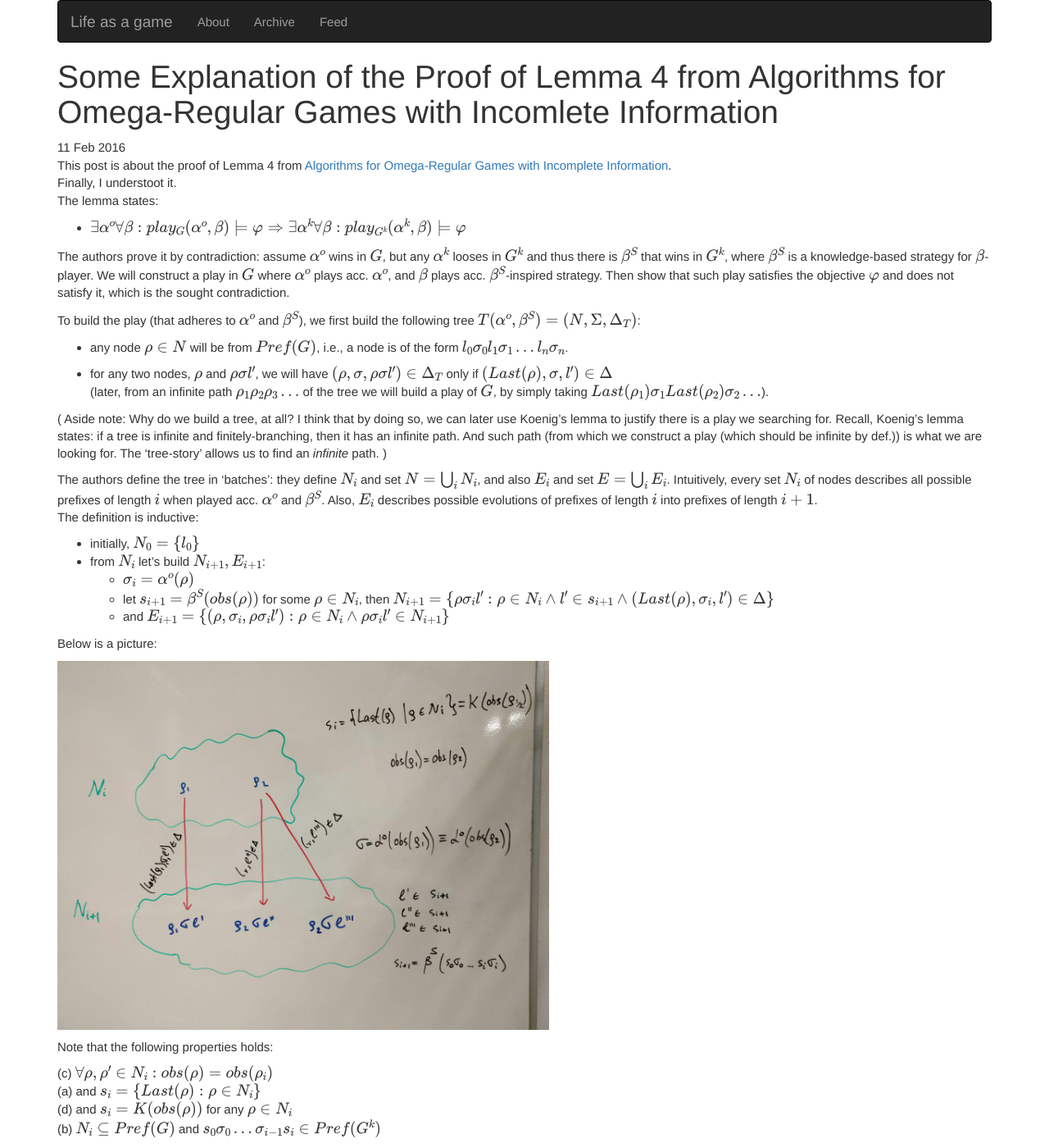
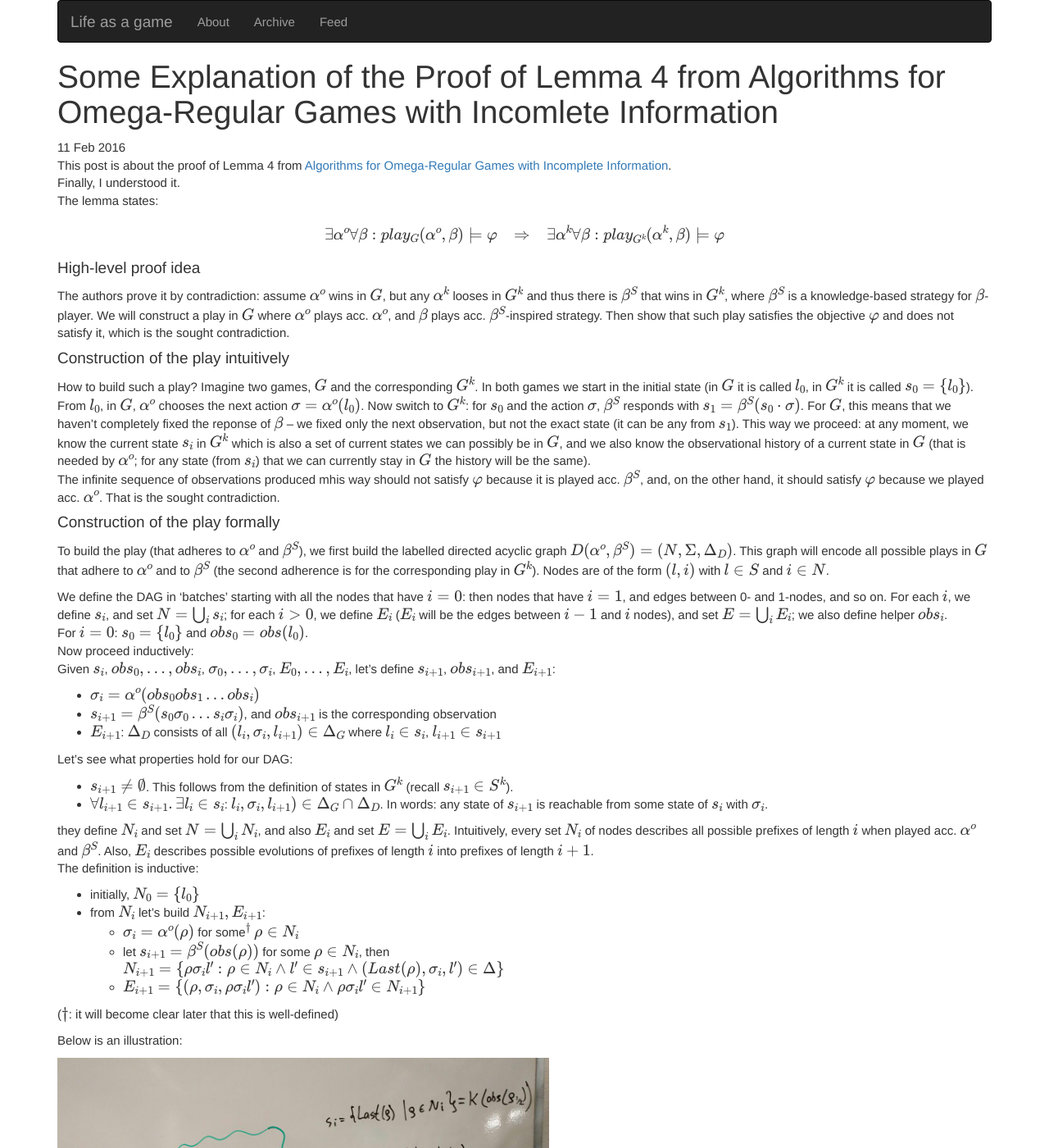
Before and after one commit to 5nizza/5nizza.github.io, a Jekyll site: the page built from _posts/2016-02-11-note-2-on-knowledge-subset-construction-for-partial-info-games.md, in a window 1280 px wide and 1400 px high. Shown: the whole window at 82% size. Built offline with Jekyll 4.4.1, drawn with Linux system fonts in a browser that asks for light colours; nearby versions of some CDN libraries; formulas are drawn with MathJax 3; comment, search, counter and statistics services are not loaded; some of the changed text lies outside the part shown.

Commit message:
checkpoint

```diff
--- a/_posts/2016-02-11-note-2-on-knowledge-subset-construction-for-partial-info-games.md
+++ b/_posts/2016-02-11-note-2-on-knowledge-subset-construction-for-partial-info-games.md
@@ -4,13 +4,14 @@ layout: post
 ---
 
 This post is about the proof of Lemma 4 from [Algorithms for Omega-Regular Games with Incomplete Information](http://www.eecs.berkeley.edu/Pubs/TechRpts/2006/EECS-2006-89.pdf).
-Finally, I understoot it.
+Finally, I understood it.
 The lemma states:
 
-- $\exists \alpha^o \forall \beta: play_G(\alpha^o,\beta) \models \varphi
-  \Rightarrow
-  \exists \alpha^k \forall \beta: play_{G^k}(\alpha^k,\beta) \models \varphi$
+ $$\exists \alpha^o \forall \beta: play_G(\alpha^o,\beta) \models \varphi
+  \ \ \ \Rightarrow \ \ \
+  \exists \alpha^k \forall \beta: play_{G^k}(\alpha^k,\beta) \models \varphi$$
 
+#### High-level proof idea
 The authors prove it by contradiction:
 assume $\alpha^o$ wins in $G$, but any $\alpha^k$ looses in $G^k$ and thus
 there is $\beta^S$ that wins in $G^k$,
@@ -20,13 +21,46 @@ and $\beta$ plays acc. $\beta^S$-inspired strategy.
 Then show that such play satisfies the objective $\varphi$ and does not satisfy it,
 which is the sought contradiction.
 
+#### Construction of the play intuitively
+How to build such a play?
+Imagine two games, $G$ and the corresponding $G^k$.
+In both games we start in the initial state
+(in $G$ it is called $l_0$, in $G^k$ it is called $s_0 = \\{l_0\\}$).
+From $l_0$, in $G$, $\alpha^o$ chooses the next action $\sigma=\alpha^o(l_0)$.
+Now switch to $G^k$:
+for $s_0$ and the action $\sigma$, $\beta^S$ responds with
+$s_1=\beta^S(s_0 \cdot \sigma)$.
+For $G$, this means that we haven't completely fixed the reponse of $\beta$ --
+we fixed only the next observation, but not the exact state (it can be any from $s_1$).
+This way we proceed:
+at any moment,
+we know the current state $s_i$ in $G^k$
+which is also a set of current states we can possibly be in $G$,
+and we also know the observational history of a current state in $G$
+(that is needed by $\alpha^o$;
+ for any state (from $s_i$) that we can currently stay in $G$
+ the history will be the same).
+The infinite sequence of observations produced
+mhis way should not satisfy $\varphi$ because it is played acc. $\beta^S$,
+and, on the other hand, it should satisfy $\varphi$ because we played acc. $\alpha^o$.
+That is the sought contradiction.
+
+
+#### Construction of the play formally
+
 To build the play (that adheres to $\alpha^o$ and $\beta^S$),
-we first build the following tree $T(\alpha^o,\beta^S) = (N,\Sigma,\Delta_T)$:
+we first build the labelled directed acyclic graph
+$D(\alpha^o,\beta^S) = (N,\Sigma,\Delta_D)$.
+This graph will encode all possible plays in $G$ that
+adhere to $\alpha^o$ and to $\beta^S$
+(the second adherence is for the corresponding play in $G^k$).
+Nodes are of the form $(l,i)$ with $l \in S$ and $i \in N$.
 
-- any node $\rho \in N$ will be from $Pref(G)$,
-  i.e., a node is of the form $l_0 \sigma_0 l_1 \sigma_1 ... l_n \sigma_n$.
+<!--
+Edge $((l,i), \sigma, (l',i+1)) \in \Delta_D$ iff
+$obs(pref)$
 
-- for any two nodes, $\rho$ and $\rho \sigma l'$,
+and $\rho \sigma l'$,
   we will have $(\rho, \sigma, \rho\sigma l') \in \Delta_T$
   only if $(Last(\rho), \sigma, l') \in \Delta$
   (later, from an infinite path $\rho_1 \rho_2 \rho_3 ...$
@@ -43,8 +77,37 @@ And such path (from which we construct a play (which should be infinite by def.)
 is what we are looking for.
 The 'tree-story' allows us to find an _infinite_ path.
 )
+-->
 
-The authors define the tree in 'batches':
+We define the DAG in 'batches' starting with all the nodes that have $i=0$:
+then nodes that have $i=1$, and edges between 0- and 1-nodes, and so on.
+For each $i$, we define $s_i$, and set $N = \bigcup_i s_i$;
+for each $i>0$, we define $E_i$
+($E_i$ will be the edges between $i-1$ and $i$ nodes),
+and set $E = \bigcup_i E_i$;
+we also define helper $obs_i$.
+For $i=0$: $s_0 = \\{ l_0 \\}$ and $obs_0 = obs(l_0)$.
+Now proceed inductively:
+Given $s_i$, $obs_0, ..., obs_i$, $\sigma_0, ..., \sigma_i$,
+$E_0, ..., E_i$,
+let's define $s_{i+1}$, $obs_{i+1}$, and $E_{i+1}$:
+
+- $\sigma_i = \alpha^o(obs_0 obs_1 ... obs_i)$
+- $s_{i+1} = \beta^S(s_0 \sigma_0 ... s_i \sigma_i)$,
+  and $obs_{i+1}$ is the corresponding observation
+- $E_{i+1}$: $\Delta_D$ consists of all $(l_i, \sigma_i, l_{i+1}) \in \Delta_G$
+  where $l_i \in s_i$, $l_{i+1} \in s_{i+1}$
+
+Let's see what properties hold for our DAG:
+
+- $s_{i+1} \neq \emptyset$.
+  This follows from the definition of states in $G^k$
+  (recall $s_{i+1} \in S^k$).
+- $\forall l_{i+1} \in s_{i+1}. \exists l_i \in s_i$:
+   $l_i, \sigma_i, l_{i+1}) \in \Delta_G \cap \Delta_D$.
+  In words:
+  any state of $s_{i+1}$ is reachable from some state of $s_i$ with $\sigma_i$.
+
 they define $N_i$ and set $N = \bigcup_i N_i$,
 and also $E_i$ and set $E= \bigcup_i E_i$.
 Intuitively, every set $N_i$ of nodes describes all possible prefixes of length $i$
@@ -55,20 +118,22 @@ The definition is inductive:
 
 - initially, $$N_0 = \{ l_0 \}$$
 - from $N_i$ let's build $N_{i+1}, E_{i+1}$:
-  - $\sigma_i = \alpha^o(\rho)$
-  - let $$s_{i+1} = \beta^S(obs(\rho))$$ for some $\rho \in N_i$,
-    then $$N_{i+1} = \{\rho \sigma_i l' : \rho \in N_i \land l' \in s_{i+1} \land (Last(\rho), \sigma_i,l') \in \Delta \}$$
-  - and $$E_{i+1} = \{ (\rho, \sigma_i, \rho\sigma_i l') : \rho \in N_i \land \rho\sigma_i l' \in N_{i+1} \}$$
+  - $\sigma_i = \alpha^o(\rho)$ for some$^\dagger$ $\rho \in N_i$
+  - let $$s_{i+1} = \beta^S(obs(\rho))$$ for some $\rho \in N_i$, then
+    $N_{i+1} = \\{\rho \sigma_i l' : \rho \in N_i \land l' \in s_{i+1} \land (Last(\rho), \sigma_i,l') \in \Delta \\}$
+  - $E_{i+1} = \\{ (\rho, \sigma_i, \rho\sigma_i l') : \rho \in N_i \land \rho\sigma_i l' \in N_{i+1} \\}$
 
-Below is a picture:
+($\dagger$: it will become clear later that this is well-defined)
+
+Below is an illustration:
 
 <img src="{{site.url}}/assets/lemma4-tree-def.jpg" width="600px"/>
 
-Note that the following properties holds:
+Note that the following properties hold:
 
-(c) $\forall \rho, \rho' \in N_i: obs(\rho) = obs(\rho_i)$
-(a) and $$s_i = \{ Last(\rho) : \rho \in N_i \}$$
-(d) and $$s_i = K(obs(\rho))$$ for any $\rho \in N_i$
+(c) $\forall \rho_a, \rho_b \in N_i: obs(\rho_a) = obs(\rho_b)$
+(a) $s_i = \\{ Last(\rho) : \rho \in N_i \\}$
+(d) $s_i = K(obs(\rho))$ for any $\rho \in N_i$
 (b) $N_i \subseteq Pref(G)$ and $s_0 \sigma_0 ... \sigma_{i-1} s_i \in Pref(G^k)$
 
 Also:
```
